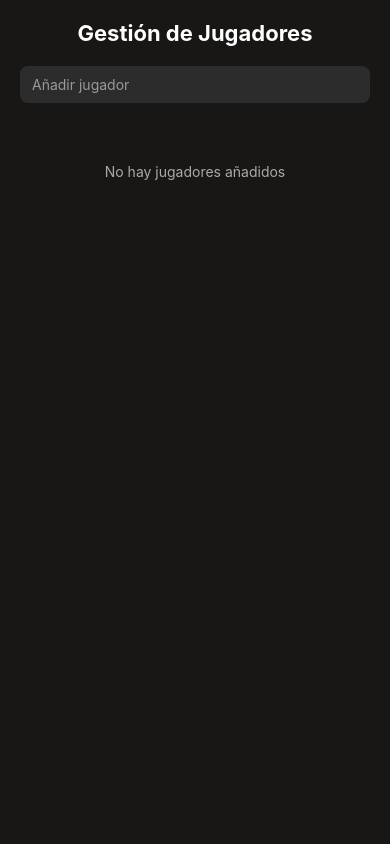
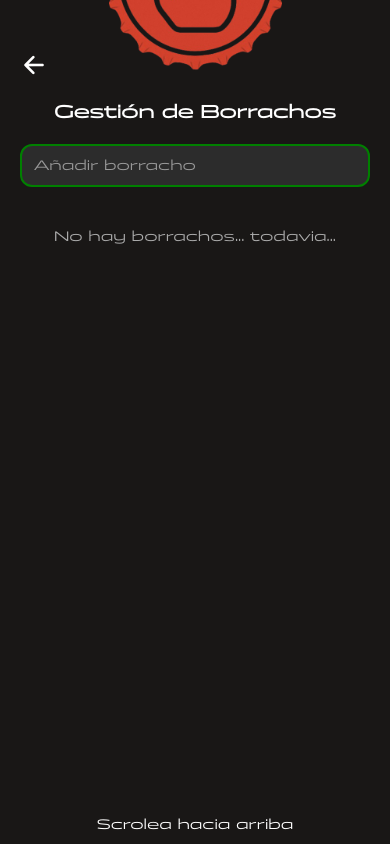
Before and after one commit to jgarcia311999/D.A.M, a React Native app: screen /Gamer in a window 390 px wide. Built offline with nearby package versions, Linux system fonts and the light colour scheme.

Commit message:
jugadores enviados

```diff
--- a/package.json
+++ b/package.json
@@ -11,6 +11,7 @@
   },
   "dependencies": {
     "@gorhom/bottom-sheet": "^5.1.6",
+    "@react-native-async-storage/async-storage": "^2.2.0",
     "@react-navigation/native": "^7.1.9",
     "@react-navigation/native-stack": "^7.3.13",
     "expo": "~53.0.9",
--- a/screens/GamerScreen.js
+++ b/screens/GamerScreen.js
@@ -1,15 +1,67 @@
+import React, { useState, useEffect } from 'react';
+import { SafeAreaView, Text, TextInput, TouchableOpacity, FlatList, StyleSheet, Keyboard, View, ScrollView, Image } from 'react-native';
+import { Dimensions } from 'react-native';
+import { Ionicons } from '@expo/vector-icons';
+import { useNavigation } from '@react-navigation/native';
+import AsyncStorage from '@react-native-async-storage/async-storage';
 
+const screenWidth = Dimensions.get('window').width;
 
-import React, { useState } from 'react';
-import { View, Text, TextInput, TouchableOpacity, FlatList, StyleSheet, Keyboard } from 'react-native';
+export default function GamerScreen({ route }) {
+  const { jugadores: jugadoresParam = [] } = route.params || {};
+  const navigation = useNavigation();
+  const [nombre, setNombre] = useState('');
+  const [jugadores, setJugadores] = useState(jugadoresParam);
+  const [filas, setFilas] = useState([]);
+  const [textoScroll, setTextoScroll] = useState('Scrolea hacia arriba');
 
-export default function GamerScreen() {
-  const [nombre, setNombre] = useState('');
-  const [jugadores, setJugadores] = useState([]);
+  useEffect(() => {
+    const cargarJugadores = async () => {
+      if (jugadoresParam.length === 0) {
+        const data = await AsyncStorage.getItem('jugadores');
+        if (data) setJugadores(JSON.parse(data));
+      }
+    };
+    cargarJugadores();
+  }, []);
+
+  useEffect(() => {
+    AsyncStorage.setItem('jugadores', JSON.stringify(jugadores));
+  }, [jugadores]);
+
+  useEffect(() => {
+    console.log('Jugadores actuales:', jugadores);
+  }, [jugadores]);
+
+  useEffect(() => {
+    const PADDING = 40;
+    const ITEM_PADDING = 45;
+    const CHAR_WIDTH = 10;
+
+    const anchoDisponible = screenWidth - PADDING;
+    let filaActual = [];
+    let filaAncho = 0;
+    const nuevasFilas = [];
+
+    jugadores.forEach(nombre => {
+      const anchoEst = nombre.length * CHAR_WIDTH + ITEM_PADDING;
+      if (filaAncho + anchoEst > anchoDisponible) {
+        nuevasFilas.push(filaActual);
+        filaActual = [nombre];
+        filaAncho = anchoEst;
+      } else {
+        filaActual.push(nombre);
+        filaAncho += anchoEst;
+      }
+    });
+
+    if (filaActual.length) nuevasFilas.push(filaActual);
+    setFilas(nuevasFilas);
+  }, [jugadores]);
 
   const agregarJugador = () => {
     if (nombre.trim()) {
-      setJugadores([nombre.trim(), ...jugadores]);
+      setJugadores([...jugadores, nombre.trim()]);
       setNombre('');
       Keyboard.dismiss();
     }
@@ -21,61 +73,152 @@ export default function GamerScreen() {
   };
 
   return (
-    <View style={styles.container}>
-      <Text style={styles.title}>Gestión de Jugadores</Text>
+    <SafeAreaView style={styles.gridBackground}>
+      <ScrollView
+        contentContainerStyle={styles.scrollContainer}
+        onScroll={(event) => {
+          const y = event.nativeEvent.contentOffset.y;
+          if (y <= -166 && textoScroll !== 'texto cambiado') {
+            setTextoScroll('Toma, pa cenar');
+          }
+        }}
+        scrollEventThrottle={16}
+      >
+        <Image source={require('../assets/chapas/chapa_dedo.png')} style={styles.imageBackground} />
+        <View style={styles.header}>
+          <TouchableOpacity
+            onPress={async () => {
+              await AsyncStorage.setItem('jugadores', JSON.stringify(jugadores));
+              navigation.navigate('Inicio2', { jugadores });
+            }}
+          >
+            <Ionicons name="arrow-back" size={28} color="#fff" />
+          </TouchableOpacity>
+          <TouchableOpacity>
+
+          </TouchableOpacity>
+        </View>
+        <Text style={[styles.title, { marginTop: 100 }]}>Gestión de Borrachos</Text>
         <TextInput
-        placeholder="Añadir jugador"
+          placeholder="Añadir borracho"
           value={nombre}
           onChangeText={setNombre}
           onSubmitEditing={agregarJugador}
           style={styles.input}
           placeholderTextColor="#999"
         />
-      <FlatList
-        data={jugadores}
-        keyExtractor={(item, index) => `${item}-${index}`}
-        renderItem={({ item, index }) => (
-          <TouchableOpacity onPress={() => eliminarJugador(index)}>
-            <Text style={styles.item}>{item}</Text>
+        {jugadores.length === 0 ? (
+          <Text style={styles.empty}>No hay borrachos... todavia...</Text>
+        ) : (
+          <View style={styles.contenedorJugadores}>
+            {filas.map((fila, i) => (
+              <View key={i} style={styles.fila}>
+                {fila.map((item, j) => (
+                  <TouchableOpacity key={`${item}-${j}`} onPress={() => eliminarJugador(j)}>
+                    <View style={styles.item}>
+                      <Text style={styles.itemText}>{item}</Text>
+                    </View>
                   </TouchableOpacity>
+                ))}
+              </View>
+            ))}
+          </View>
         )}
-        ListEmptyComponent={<Text style={styles.empty}>No hay jugadores añadidos</Text>}
-      />
-    </View>
+      </ScrollView>
+      <Text style={styles.footerText}>{textoScroll}</Text>
+    </SafeAreaView>
   );
 }
 
 const styles = StyleSheet.create({
-  container: {
+  gridBackground: {
+    backgroundColor: '#191716',
     flex: 1,
-    backgroundColor: '#191716',
-    padding: 20,
+  },
+  header: {
+    width: '100%',
+    paddingHorizontal: 20,
+    paddingTop: 50,
+    flexDirection: 'row',
+    justifyContent: 'space-between',
+    alignItems: 'center',
+    position: 'absolute',
+    top: 0,
+    zIndex: 2,
   },
   title: {
-    fontSize: 22,
+    fontFamily: 'Panchang-Regular',
+    color: '#fff',
+    fontSize: 18,
     fontWeight: 'bold',
-    color: '#fff',
+    textAlign: 'center',
     marginBottom: 20,
-    textAlign: 'center',
   },
   input: {
     backgroundColor: '#2c2c2c',
-    borderRadius: 8,
+    color: '#fff',
+    borderRadius: 12,
+    paddingVertical: 10,
     paddingHorizontal: 12,
-    paddingVertical: 10,
-    color: '#fff',
-    marginBottom: 20,
+    fontFamily: 'Panchang-Regular',
+    marginHorizontal: 20,
+    borderWidth: 2,
+    borderColor: 'green',
   },
   item: {
-    padding: 12,
-    backgroundColor: '#333',
-    color: '#fff',
-    borderRadius: 6,
+    backgroundColor: 'rgba(0, 100, 0, 0.5)',
+    borderColor: 'green',
+    borderWidth: 3,
+    borderRadius: 12,
+    paddingVertical: 10,
+    paddingHorizontal: 15,
     marginBottom: 10,
+    minHeight: 40,
+    justifyContent: 'center',
+    alignItems: 'center',
+    alignSelf: 'flex-start',
   },
   empty: {
     color: '#aaa',
+    fontFamily: 'Panchang-Regular',
     textAlign: 'center',
     marginTop: 40,
   },
+
+  contenedorJugadores: {
+    flexDirection: 'column',
+    gap: 10,
+    paddingHorizontal: 20,
+    marginTop: 20,
+  },
+  itemText: {
+    color: '#fff',
+    fontFamily: 'Panchang-Regular'
+  },
+  fila: {
+    flexDirection: 'row',
+    justifyContent: 'space-between',
+    width: '100%',
+    marginBottom: 10,
+  },
+  scrollContainer: {
+    paddingBottom: 40,
+  },
+  imageBackground: {
+    position: 'absolute',
+    top: -screenWidth * 0.3,
+    left: (screenWidth - screenWidth * 0.5) / 2,
+    width: screenWidth * 0.5,
+    height: screenWidth * 0.5,
+    resizeMode: 'contain',
+    zIndex: 0,
+  },
+  footerText: {
+    color: '#fff',
+    textAlign: 'center',
+    fontFamily: 'Panchang-Regular',
+    position: 'absolute',
+    bottom: 10,
+    width: '100%',
+  },
 });
--- a/screens/PruebaHomeScreen.js
+++ b/screens/PruebaHomeScreen.js
@@ -1,5 +1,7 @@
 import React, { useState, useRef, useEffect } from 'react';
-import { View, Text, StyleSheet, Dimensions, TouchableOpacity, Image, Animated, Easing, TextInput, FlatList, Keyboard, SafeAreaView, ScrollView, ImageBackground } from 'react-native';
+import AsyncStorage from '@react-native-async-storage/async-storage';
+import { useFocusEffect } from '@react-navigation/native';
+import { View, Text, StyleSheet, Dimensions, TouchableOpacity, Image, Animated, Easing, TextInput, FlatList, Keyboard, SafeAreaView, ImageBackground } from 'react-native';
 import { Ionicons } from '@expo/vector-icons';
 import { GestureHandlerRootView } from 'react-native-gesture-handler';
 import ImgRuleta from '../assets/pj_ruleta.png';
@@ -100,20 +102,34 @@ export default function HomeScreen({ navigation }) {
     };
   }, []);
 
+  useEffect(() => {
+  }, [jugadores]);
+
+  useFocusEffect(
+    React.useCallback(() => {
+      const cargarJugadores = async () => {
+        const data = await AsyncStorage.getItem('jugadores');
+        if (data) {
+          const jugadoresGuardados = JSON.parse(data);
+          setJugadores(jugadoresGuardados);
+        }
+      };
+      cargarJugadores();
+    }, [])
+  );
+
   return (
     <GestureHandlerRootView style={{ flex: 1 }}>
+      <Image source={require('../assets/laprv.png')} style={styles.imageBackground} />
       <SafeAreaView style={styles.gridBackground}>
-
-        <ScrollView contentContainerStyle={{ flexGrow: 1 }}>
-          <View>
+        <View style={{ flex: 1 }}>
           {/* Header row with arrow and plus buttons */}
           <View style={styles.header}>
-              <View style={{ width: 28 }} /> {/* Espacio reservado donde iba la flecha */}
+            <View style={{ width: 28 }} />
             <TouchableOpacity onPress={() => navigation.navigate('Gamer')}>
               <Ionicons name="add" size={28} color="#fff" />
             </TouchableOpacity>
           </View>
-            <Image source={require('../assets/chapas/chapa_dedo.png')} style={styles.imageBackground} />
           <View style={styles.content}>
             <FlatList
               data={juegos}
@@ -141,7 +157,6 @@ export default function HomeScreen({ navigation }) {
             />
           </View>
         </View>
-        </ScrollView>
       </SafeAreaView>
     </GestureHandlerRootView>
   );
@@ -165,33 +180,19 @@ const styles = StyleSheet.create({
   },
   imageBackground: {
     position: 'absolute',
-    top: -width * 0.3,
-    left: (width - width * 0.5) / 2,
-    width: width * 0.5,
-    height: width * 0.5,
+    top: -height * 0.06,
+    left: -width * 0.12,
+    width: width * 0.7,
+    height: undefined,
+    aspectRatio: 1,
     resizeMode: 'contain',
-    zIndex: 0,
+    zIndex: 2,
   },
   content: {
     flex: 1,
     paddingTop: 130,
     alignItems: 'center',
     zIndex: 1,
-  },
-  verticalScrollContainer: {
-    flexDirection: 'column',
-    alignItems: 'center',
-    gap: 20,
-    paddingBottom: 40,
-    marginTop: 20,
-  },
-  title: {
-    fontSize: 28,
-    marginBottom: 40,
-    fontWeight: 'bold',
-    fontFamily: 'Panchang-Regular',
-    textAlign: 'center',
-    color: '#780000'
   },
   carouselWrapper: {
     paddingHorizontal: 0,
@@ -244,44 +245,5 @@ const styles = StyleSheet.create({
     marginTop: 10,
     textAlign: 'left',
   },
-  bottomSheet: {
-    position: 'absolute',
-    left: 0,
-    right: 0,
-    height: height * 0.75,
-    backgroundColor: '#fff',
-    padding: 20,
-    borderTopLeftRadius: 16,
-    borderTopRightRadius: 16,
-    zIndex: 10,
-  },
-  menuItem: {
-    fontSize: 18,
-    marginVertical: 10,
-    color: '#000',
-  },
-  menuOverlay: {
-    position: 'absolute',
-    top: 0,
-    left: 0,
-    width: '100%',
-    height: '100%',
-    backgroundColor: 'transparent',
-    zIndex: 2,
-  },
-  input: {
-    height: 40,
-    borderColor: '#ccc',
-    borderWidth: 1,
-    paddingHorizontal: 10,
-    borderRadius: 8,
-    marginBottom: 15,
-    color: '#000',
-  },
-  menuTitle: {
-    fontSize: 20,
-    fontWeight: 'bold',
-    marginBottom: 10,
-    color: '#000',
-  }
+
 });
```
Also changed, not shown: assets/laprv.png (added), 1 other file (tests, documents, lock files or other folders). Lines whose indentation alone changed are shown as unchanged.
